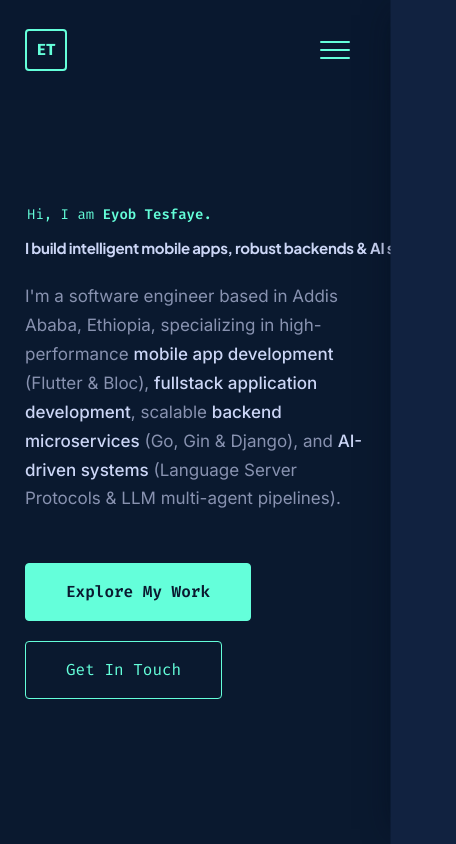
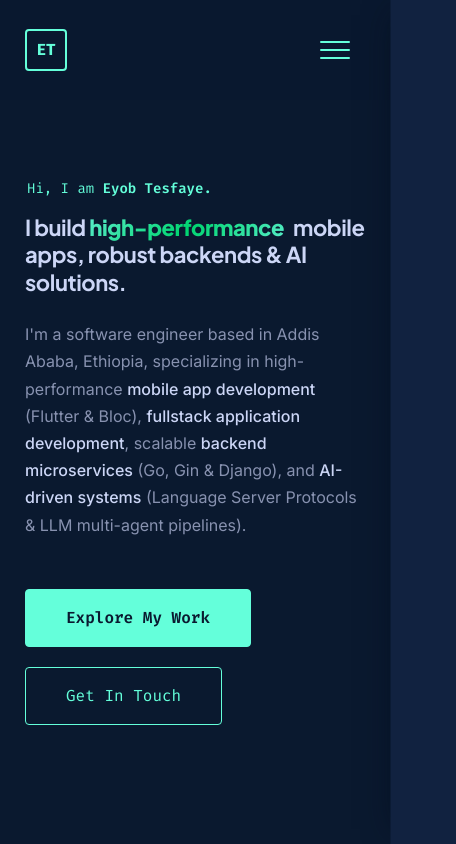
Before and after one commit to EYOB123695/Portfolio, a Next.js app: page / in a window 390 px wide. Shown: the top 844 px of the page, 456 px wide, since content can reach past the window. Built offline with nearby package versions, Linux system fonts and the light colour scheme.

Commit message:
feat: make top headline dynamic, scalable, responsive and configurable

```diff
--- a/components/Hero.tsx
+++ b/components/Hero.tsx
@@ -1,19 +1,20 @@
 "use client";
 
 import { useState, useEffect } from "react";
-
-const FULL_NAME = "Eyob Tesfaye.";
+import { heroConfig } from "@/lib/portfolio-data";
 
 export default function Hero() {
   const [typedName, setTypedName] = useState("");
+  const [adjectiveIndex, setAdjectiveIndex] = useState(0);
+  const [isFading, setIsFading] = useState(false);
 
+  // Sync typing animation with preloader
   useEffect(() => {
-    // Start typing after 4.2 seconds to sync perfectly with preloader completion
     const startDelay = setTimeout(() => {
       let currentIndex = 0;
       const typeInterval = setInterval(() => {
-        if (currentIndex < FULL_NAME.length) {
-          setTypedName(FULL_NAME.slice(0, currentIndex + 1));
+        if (currentIndex < heroConfig.fullName.length) {
+          setTypedName(heroConfig.fullName.slice(0, currentIndex + 1));
           currentIndex++;
         } else {
           clearInterval(typeInterval);
@@ -25,6 +26,23 @@ export default function Hero() {
 
     return () => clearTimeout(startDelay);
   }, []);
+
+  // Scalable dynamic adjective rotation focusing on "intelligent" & core competencies
+  useEffect(() => {
+    const interval = setInterval(() => {
+      setIsFading(true);
+      setTimeout(() => {
+        setAdjectiveIndex(
+          (prev) => (prev + 1) % heroConfig.dynamicAdjectives.length
+        );
+        setIsFading(false);
+      }, 300);
+    }, 3200);
+
+    return () => clearInterval(interval);
+  }, []);
+
+  const currentAdjective = heroConfig.dynamicAdjectives[adjectiveIndex];
 
   return (
     <section id="hero" className="section hero-section">
@@ -41,39 +59,60 @@ export default function Hero() {
             lineHeight: 1.4,
           }}
         >
-          Hi, I am{" "}
+          {heroConfig.greeting}{" "}
           <span style={{ color: "var(--green)", fontWeight: 600 }}>
             {typedName}
           </span>
         </h1>
 
-        {/* Main Headline Title forced into ONE single line without three dots */}
+        {/* Scalable & Fully Responsive Main Headline */}
         <h2
           className="hero-title"
           style={{
-            fontSize: "clamp(15px, 2.7vw, 34px)",
+            fontSize: "clamp(22px, 4.2vw, 44px)",
             color: "var(--lightest-slate)",
-            lineHeight: 1.2,
+            lineHeight: 1.25,
             fontWeight: 700,
             marginTop: "10px",
-            whiteSpace: "nowrap",
+            whiteSpace: "normal",
+            wordBreak: "break-word",
+            maxWidth: "950px",
           }}
         >
-          I build intelligent mobile apps, robust backends &amp; AI solutions.
+          {heroConfig.headlinePrefix}
+          <span
+            tabIndex={0}
+            aria-label={`Attribute: ${currentAdjective}`}
+            style={{
+              display: "inline-block",
+              background:
+                "linear-gradient(135deg, #64ffda 0%, #00e676 50%, #64ffda 100%)",
+              WebkitBackgroundClip: "text",
+              WebkitTextFillColor: "transparent",
+              transition: "opacity 0.3s ease, transform 0.3s ease",
+              opacity: isFading ? 0 : 1,
+              transform: isFading ? "translateY(4px)" : "translateY(0)",
+              fontWeight: 800,
+              paddingRight: "0.25em",
+            }}
+          >
+            {currentAdjective}
+          </span>
+          {heroConfig.headlineSuffix}
         </h2>
 
-        {/* Introduction Overview */}
+        {/* Overview Bio */}
         <p
           className="hero-description"
           style={{
-            fontSize: "clamp(17px, 2.2vw, 20px)",
+            fontSize: "clamp(16px, 2vw, 19px)",
             maxWidth: "680px",
             lineHeight: 1.7,
             marginTop: "25px",
             color: "var(--slate)",
           }}
         >
-          I&apos;m a software engineer based in Addis Ababa, Ethiopia,
+          I&apos;m a software engineer based in {heroConfig.bio.location},
           specializing in high-performance{" "}
           <strong style={{ color: "var(--lightest-slate)", fontWeight: 500 }}>
             mobile app development
--- /dev/null
+++ b/lib/portfolio-data.ts
@@ -0,0 +1,39 @@
+export interface HeroConfig {
+  fullName: string;
+  greeting: string;
+  dynamicAdjectives: string[];
+  headlinePrefix: string;
+  headlineSuffix: string;
+  fullTagline: string;
+  bio: {
+    location: string;
+    specialties: Array<{
+      title: string;
+      tech: string;
+    }>;
+  };
+}
+
+export const heroConfig: HeroConfig = {
+  fullName: "Eyob Tesfaye.",
+  greeting: "Hi, I am",
+  dynamicAdjectives: [
+    "intelligent",
+    "scalable",
+    "high-performance",
+    "resilient",
+    "AI-driven",
+  ],
+  headlinePrefix: "I build ",
+  headlineSuffix: " mobile apps, robust backends & AI solutions.",
+  fullTagline: "I build intelligent mobile apps, robust backends & AI solutions.",
+  bio: {
+    location: "Addis Ababa, Ethiopia",
+    specialties: [
+      { title: "mobile app development", tech: "Flutter & Bloc" },
+      { title: "fullstack application development", tech: "React & Next.js" },
+      { title: "scalable backend microservices", tech: "Go, Gin & Django" },
+      { title: "AI-driven systems", tech: "LSP & LLM multi-agent pipelines" },
+    ],
+  },
+};
```
